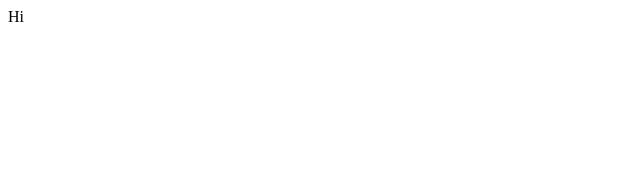
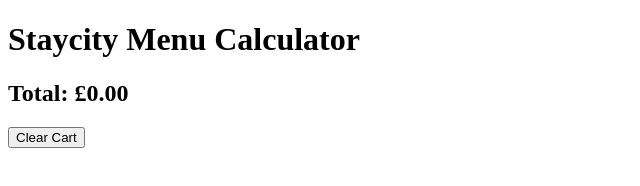
Before and after one commit to twoh365/StaycityMenuCalculator, a plain HTML site: page index.html in a window 1280 px wide. Shown: the whole page, without its empty margins (0-640 px from the left). Drawn offline with Linux system fonts and the light colour scheme.

Commit message:
Update index.html

```diff
--- a/index.html
+++ b/index.html
@@ -1 +1,22 @@
-Hi
+<!DOCTYPE html>
+<html lang="en">
+<head>
+    <meta charset="UTF-8">
+    <meta name="viewport" content="width=device-width, initial-scale=1.0">
+    <title>Staycity Menu Calculator</title>
+    <link rel="stylesheet" href="styles.css">
+</head>
+<body>
+    <div class="container">
+        <h1>Staycity Menu Calculator</h1>
+        <div id="menu-items">
+            <!-- Menu items will be generated here -->
+        </div>
+        <div id="total">
+            <h2>Total: £<span id="total-amount">0.00</span></h2>
+        </div>
+        <button id="clear-cart">Clear Cart</button>
+    </div>
+    <script src="script.js"></script>
+</body>
+</html>
```
